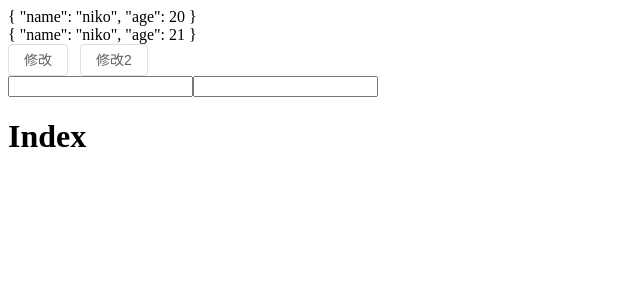
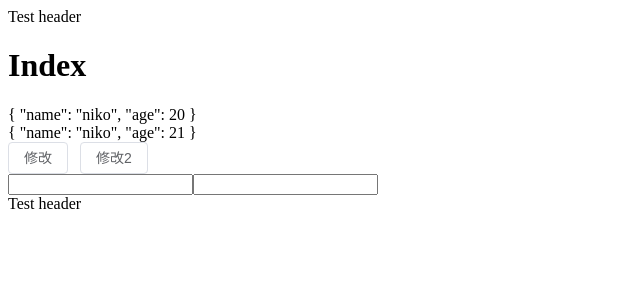
Before and after one commit to nikori1990/vite-project, a Vue app: page / in a window 1280 px wide. Shown: the top 300 px of the page, without its empty margins (0-640 px from the left). Built offline with nearby package versions, Linux system fonts and the light colour scheme.

Commit message:
feat:add vite-plugin-vue-pages

```diff
--- a/package.json
+++ b/package.json
@@ -64,6 +64,7 @@
         "unplugin-vue-components": "^0.22.7",
         "vite": "^3.1.0",
         "vite-plugin-pages": "^0.26.0",
+        "vite-plugin-vue-layouts": "^0.7.0",
         "vue-eslint-parser": "^9.1.0",
         "vue-tsc": "^0.40.4",
         "webpack": "^5.74.0"
--- a/src/App.vue
+++ b/src/App.vue
@@ -1,51 +1,5 @@
 <template>
-    <div>
-        {{ person }}
-    </div>
-    <div>
-        {{ person2 }}
-    </div>
-    <el-button @click="change">修改</el-button>
-    <el-button @click="change2">修改2</el-button>
-
-    <div>
-        <input v-model="firstName" type="text" />
-        <input v-model="lastName" type="text" />
-
-        <div>
-            {{ name }}
-        </div>
-    </div>
-
     <router-view />
 </template>
-<script setup lang="ts">
-    // const env = ref(import.meta.env)
-    // console.log('env', env.value)
-    import { ElButton } from 'element-plus'
-
-    type P = {
-        name: string
-        age: number
-    }
-    const person = ref<P>({ name: 'niko', age: 20 })
-
-    const person2 = reactive({ name: 'niko', age: 21 })
-
-    const change = () => {
-        person.value.name = 'haha'
-    }
-    const change2 = () => {
-        person2.name = 'hehe'
-    }
-
-    const firstName = ref('')
-    const lastName = ref('')
-
-    const name = computed(() => {
-        return firstName.value + lastName.value
-    })
-
-    const components = [ElButton]
-</script>
+<script setup lang="ts"></script>
 <style scoped></style>
--- /dev/null
+++ b/src/layouts/default.vue
@@ -0,0 +1,5 @@
+<template>
+    <header>Header</header>
+    <router-view />
+    <fotter>Footer</fotter>
+</template>
--- /dev/null
+++ b/src/layouts/test.vue
@@ -0,0 +1,5 @@
+<template>
+    <header>Test header</header>
+    <router-view />
+    <footer>Test header</footer>
+</template>
--- /dev/null
+++ b/src/pages/home.vue
@@ -0,0 +1,3 @@
+<template>
+    <h1>Home</h1>
+</template>
--- a/src/pages/index.vue
+++ b/src/pages/index.vue
@@ -1,7 +1,61 @@
 <template>
     <div>
         <h1>Index </h1>
+        <div>
+            {{ person }}
+        </div>
+        <div>
+            {{ person2 }}
+        </div>
+        <el-button @click="change">修改</el-button>
+        <el-button @click="change2">修改2</el-button>
+
+        <div>
+            <input v-model="firstName" type="text" />
+            <input v-model="lastName" type="text" />
+
+            <div>
+                {{ name }}
+            </div>
+        </div>
     </div>
 </template>
-<script setup lang="ts"></script>
+
+<route>
+  {
+    meta: {
+      layout: 'test'
+    }
+  }
+</route>
+
+<script setup lang="ts">
+    // const env = ref(import.meta.env)
+    // console.log('env', env.value)
+    import { ElButton } from 'element-plus'
+
+    type P = {
+        name: string
+        age: number
+    }
+    const person = ref<P>({ name: 'niko', age: 20 })
+
+    const person2 = reactive({ name: 'niko', age: 21 })
+
+    const change = () => {
+        person.value.name = 'haha'
+    }
+    const change2 = () => {
+        person2.name = 'hehe'
+    }
+
+    const firstName = ref('')
+    const lastName = ref('')
+
+    const name = computed(() => {
+        return firstName.value + lastName.value
+    })
+
+    const components = [ElButton]
+</script>
 <style scoped></style>
--- a/src/router/index.ts
+++ b/src/router/index.ts
@@ -1,5 +1,9 @@
 import { createRouter, createWebHistory } from 'vue-router'
-import routes from '~pages'
+
+import { setupLayouts } from 'virtual:generated-layouts'
+import generatedRoutes from 'virtual:generated-pages'
+
+const routes = setupLayouts(generatedRoutes)
 
 const router = createRouter({
     history: createWebHistory(),
--- a/tsconfig.json
+++ b/tsconfig.json
@@ -12,7 +12,7 @@
         "esModuleInterop": true,
         "lib": ["ESNext", "DOM"],
         "skipLibCheck": true,
-        "types": ["element-plus/global"],
+        "types": ["element-plus/global", "vite-plugin-vue-layouts/client"],
         "baseUrl": ".",
         "paths": {
           "@/*": ["src/*"],
--- a/vite.config.ts
+++ b/vite.config.ts
@@ -7,14 +7,16 @@ import { defineConfig, loadEnv } from 'vite'
 import vue from '@vitejs/plugin-vue'
 import vueJsx from '@vitejs/plugin-vue-jsx'
 
+import Pages from 'vite-plugin-pages'
+import Layouts from 'vite-plugin-vue-layouts'
+
 import AutoImport from 'unplugin-auto-import/vite'
 import Components from 'unplugin-vue-components/vite'
+
 import { ElementPlusResolver } from 'unplugin-vue-components/resolvers'
 import ElementPlus from 'unplugin-element-plus/vite'
 
 import css from './vite/css'
-
-import Pages from 'vite-plugin-pages'
 
 // https://vitejs.dev/config/
 export default defineConfig(({ command, mode, ssrBuild }) => {
@@ -36,9 +38,10 @@ export default defineConfig(({ command, mode, ssrBuild }) => {
             strictPort: true,
         },
         plugins: [
-            Pages(),
             vue(),
             vueJsx(),
+            Pages(),
+            Layouts(),
             AutoImport({
                 imports: ['vue', 'vue-router'], // 自动导入vue和vue-router相关函数
                 dts: 'src/auto-import.d.ts', // 生成 `auto-import.d.ts` 全局声明
```
Also changed, not shown: 2 other files (tests, documents, lock files or other folders).
